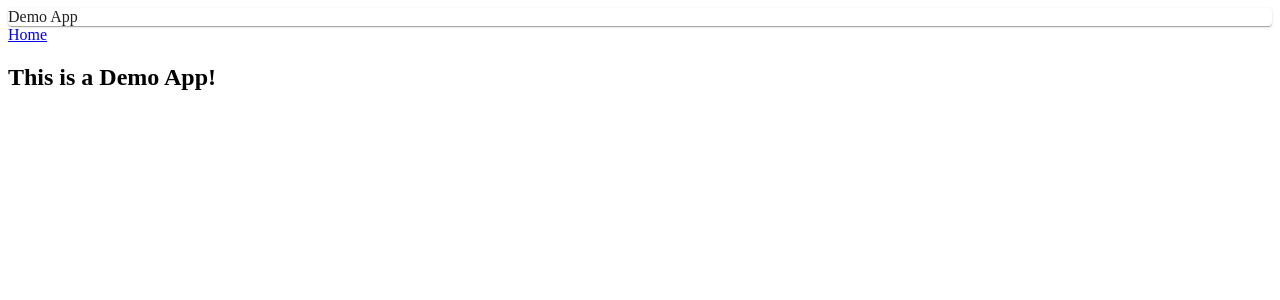
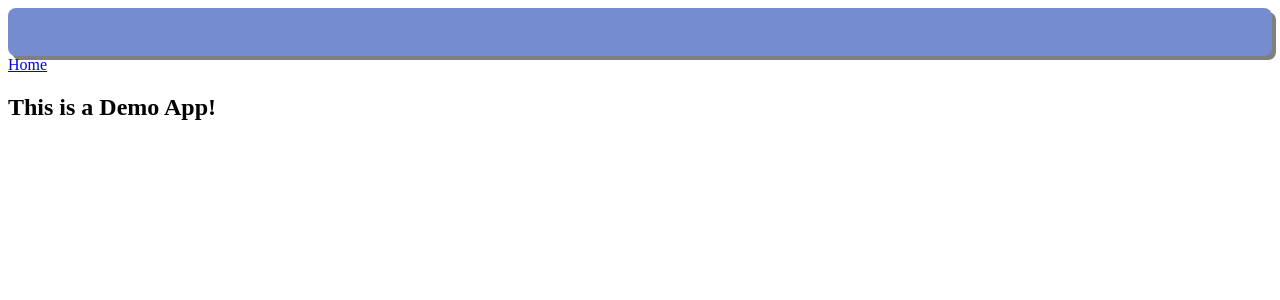
Before and after one commit to emptymusings/Miscellaneous, a React app in the folder react-playground/demo-app/: page / in a window 1280 px wide. Shown: the top 300 px of the page. Built offline with nearby package versions, Linux system fonts and the light colour scheme.

Commit message:
Added css

```diff
--- a/react-playground/demo-app/package.json
+++ b/react-playground/demo-app/package.json
@@ -34,6 +34,7 @@
     "eslint-webpack-plugin": "3.1.1",
     "fork-ts-checker-webpack-plugin": "6.4.0",
     "html-webpack-plugin": "5.5.0",
+    "style-loader": "^3.3.1",
     "ts-loader": "9.2.6",
     "ts-node": "10.4.0",
     "typescript": "4.4.4",
--- a/react-playground/demo-app/src/App.tsx
+++ b/react-playground/demo-app/src/App.tsx
@@ -8,6 +8,7 @@ import {
 import Home from "./home/Home";
 import { ThemeProvider, createTheme } from "@mui/material/styles";
 import Header from "./components/header/header";
+import "./styles.css";
 
 const theme = createTheme({
 
@@ -20,7 +21,7 @@ export default function App() {
       <ThemeProvider theme={theme}>
         <BrowserRouter>
           <nav>
-            <NavLink to="/">
+            <NavLink className="app-heading" to="/">
               Home
             </NavLink>
           </nav>
--- a/react-playground/demo-app/src/components/header/header.tsx
+++ b/react-playground/demo-app/src/components/header/header.tsx
@@ -1,11 +1,10 @@
 import React from 'react';
-import Paper from '@mui/material/Paper';
-//import '/src/styles.css';
+import "../../styles.css";
 
 export default function Header(): JSX.Element {
     return (
-        <div>
-            <Paper className='headerMain'>Demo App</Paper>
+        <div className="header-main">
+
         </div>
     );
 }
--- /dev/null
+++ b/react-playground/demo-app/src/styles.css
@@ -0,0 +1,7 @@
+.header-main {
+    flex-grow: 1;
+    background-color: rgb(117, 141, 206);
+    height: 3em;
+    border-radius: 8px;
+    box-shadow: 4px 4px grey;
+}
--- a/react-playground/demo-app/styles.css
+++ /dev/null
@@ -1,4 +0,0 @@
-.header-main {
-    flex-grow: 1;
-    background-color: darkgreen;
-}
```
Also changed, not shown: 1 other file (tests, documents, lock files or other folders).
